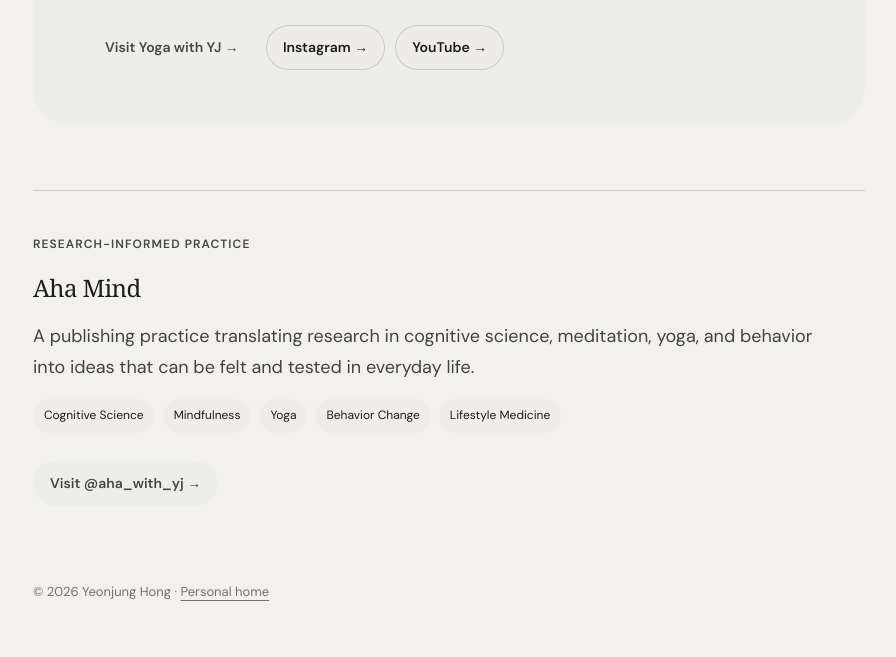
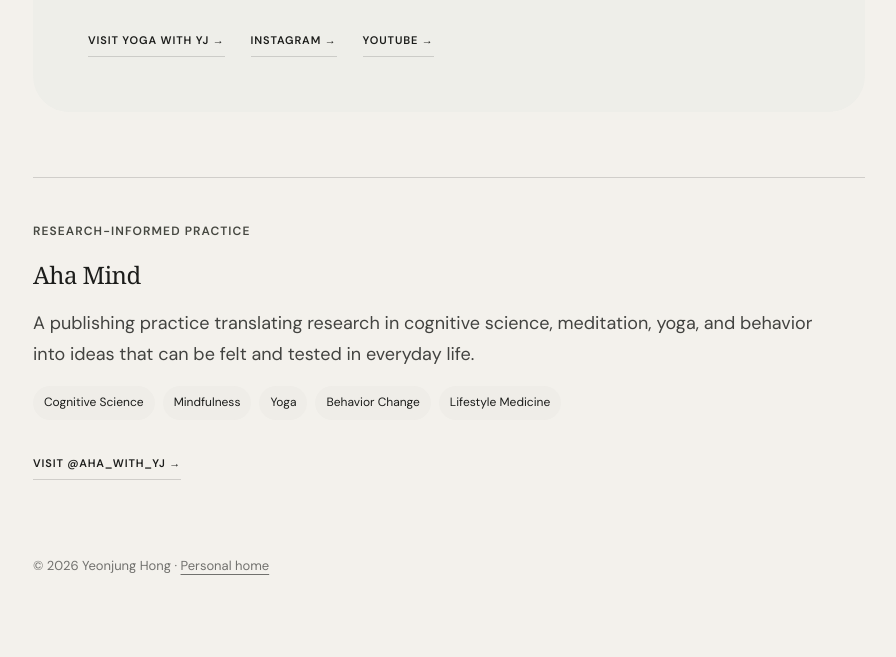
Before and after one commit to reborn-everyday/reborn-everyday.github.io, a plain HTML site: page wellness.html in a window 1280 px wide. Shown: the part 653-1310 px from the top of the page, without its empty margins (191-1087 px from the left). After the commit the page ends 1284 px from the top, so only its background shows below. Drawn offline with Linux system fonts and the light colour scheme; a web font is replaced by a local one.

Commit message:
Restyle portfolio actions for editorial design

```diff
--- a/portfolio-links.css
+++ b/portfolio-links.css
@@ -1 +1 @@
-.portfolio-actions{display:flex;flex-wrap:wrap;gap:10px;margin-top:28px}.portfolio-action{display:inline-flex;align-items:center;gap:7px;padding:10px 16px;border-radius:999px;text-decoration:none;font-size:14px;font-weight:650;border:1px solid var(--color-divider);color:inherit;background:var(--color-surface)}.portfolio-action.primary{background:var(--color-accent-100);color:var(--color-accent-800);border-color:transparent}.portfolio-action.wellness{background:var(--color-accent-2-100);color:var(--color-accent-2-800);border-color:transparent}
+.portfolio-actions{display:flex;flex-wrap:wrap;gap:26px;margin-top:34px}.portfolio-action{display:inline-flex;align-items:center;gap:8px;padding:0 0 7px;border-radius:0;text-decoration:none;font-size:11px;font-weight:600;letter-spacing:.08em;text-transform:uppercase;border:0;border-bottom:1px solid var(--color-divider);color:inherit;background:transparent}.portfolio-action:hover{border-color:var(--color-text)}.portfolio-action.primary,.portfolio-action.wellness{background:transparent;color:inherit;border-color:var(--color-divider)}.portfolio-action.primary:hover,.portfolio-action.wellness:hover{border-color:var(--color-text)}
```
